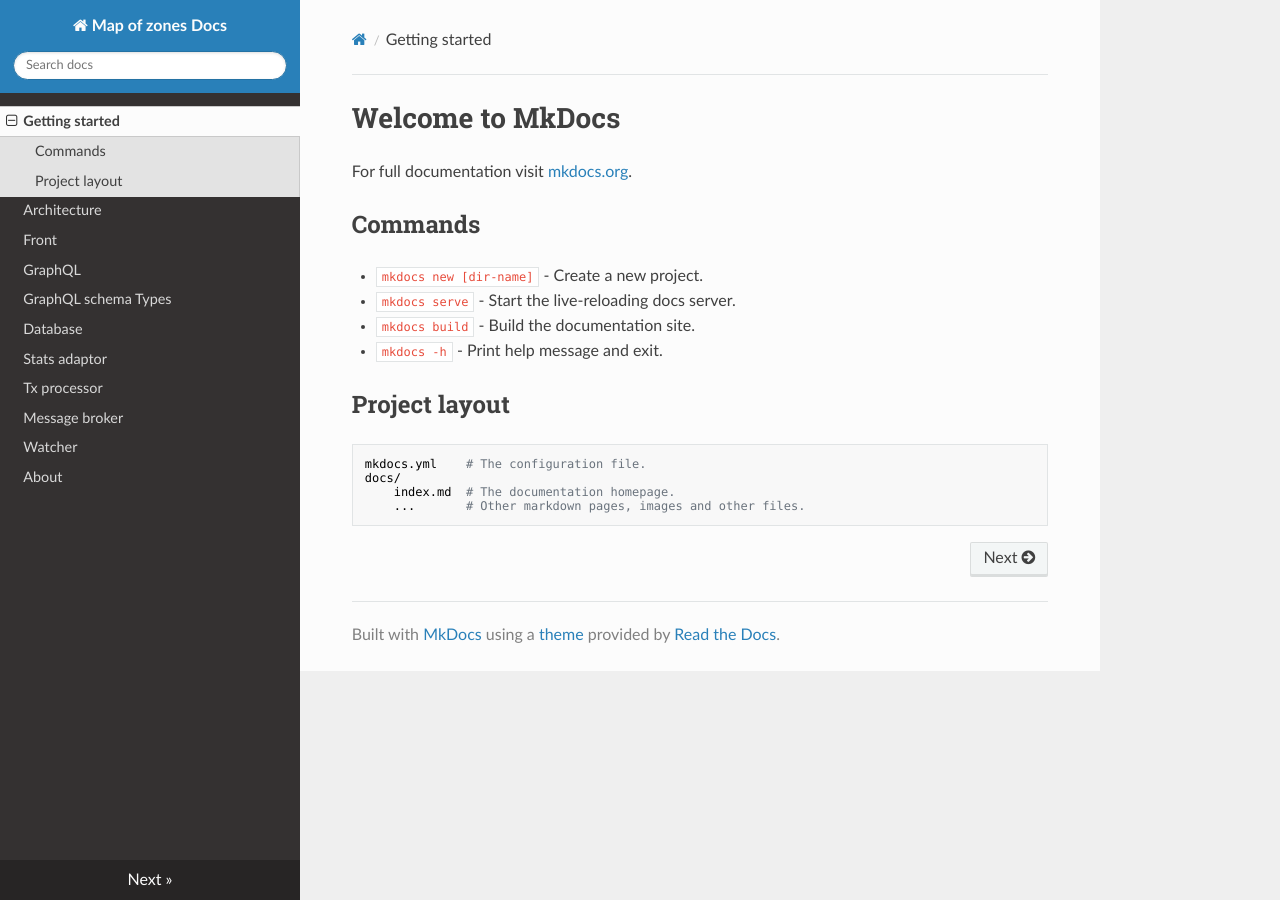
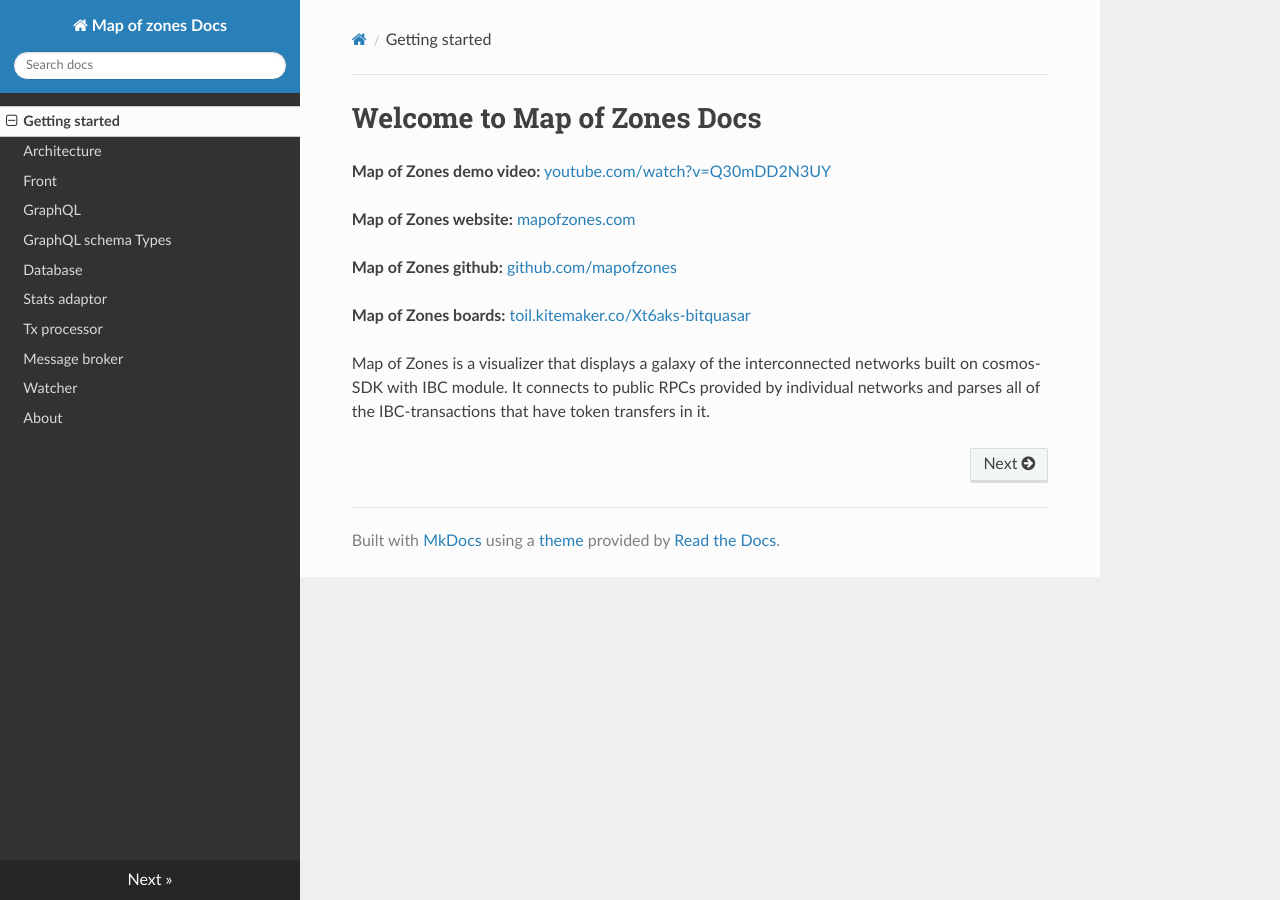
Before and after one commit to mapofzones/docs, an MkDocs documentation site: the page built from docs/index.md, in a window 1280 px wide. Built offline with MkDocs 1.6.1, drawn with Linux system fonts in a browser that asks for light colours; nearby versions of some CDN libraries.

Commit message:
Fixed intex page

```diff
--- a/docs/index.md
+++ b/docs/index.md
@@ -1,17 +1,12 @@
-# Welcome to MkDocs
+# Welcome to Map of Zones Docs
 
-For full documentation visit [mkdocs.org](https://www.mkdocs.org).
+**Map of Zones demo video:** [youtube.com/watch?v=Q30mDD2N3UY](https://www.youtube.com/watch?v=Q30mDD2N3UY)
 
-## Commands
+**Map of Zones website:** [mapofzones.com](https://mapofzones.com/)
 
-* `mkdocs new [dir-name]` - Create a new project.
-* `mkdocs serve` - Start the live-reloading docs server.
-* `mkdocs build` - Build the documentation site.
-* `mkdocs -h` - Print help message and exit.
+**Map of Zones github:** [github.com/mapofzones](https://github.com/mapofzones)
 
-## Project layout
+**Map of Zones boards:** [toil.kitemaker.co/Xt6aks-bitquasar](https://toil.kitemaker.co/Xt6aks-bitquasar)
 
-    mkdocs.yml    # The configuration file.
-    docs/
-        index.md  # The documentation homepage.
-        ...       # Other markdown pages, images and other files.
+
+Map of Zones is a visualizer that displays a galaxy of the interconnected networks built on cosmos-SDK with IBC module. It connects to public RPCs provided by individual networks and parses all of the IBC-transactions that have token transfers in it.
```
